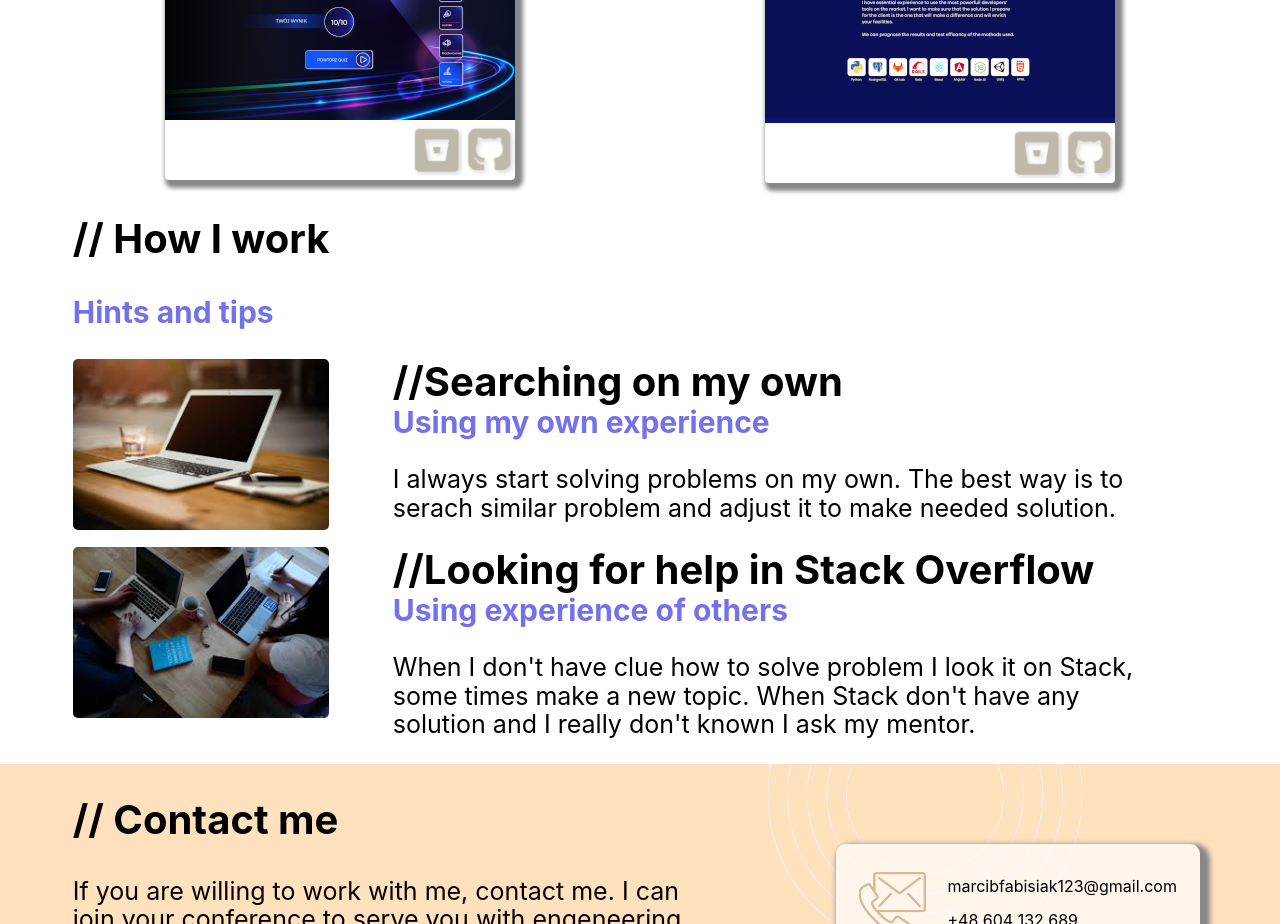
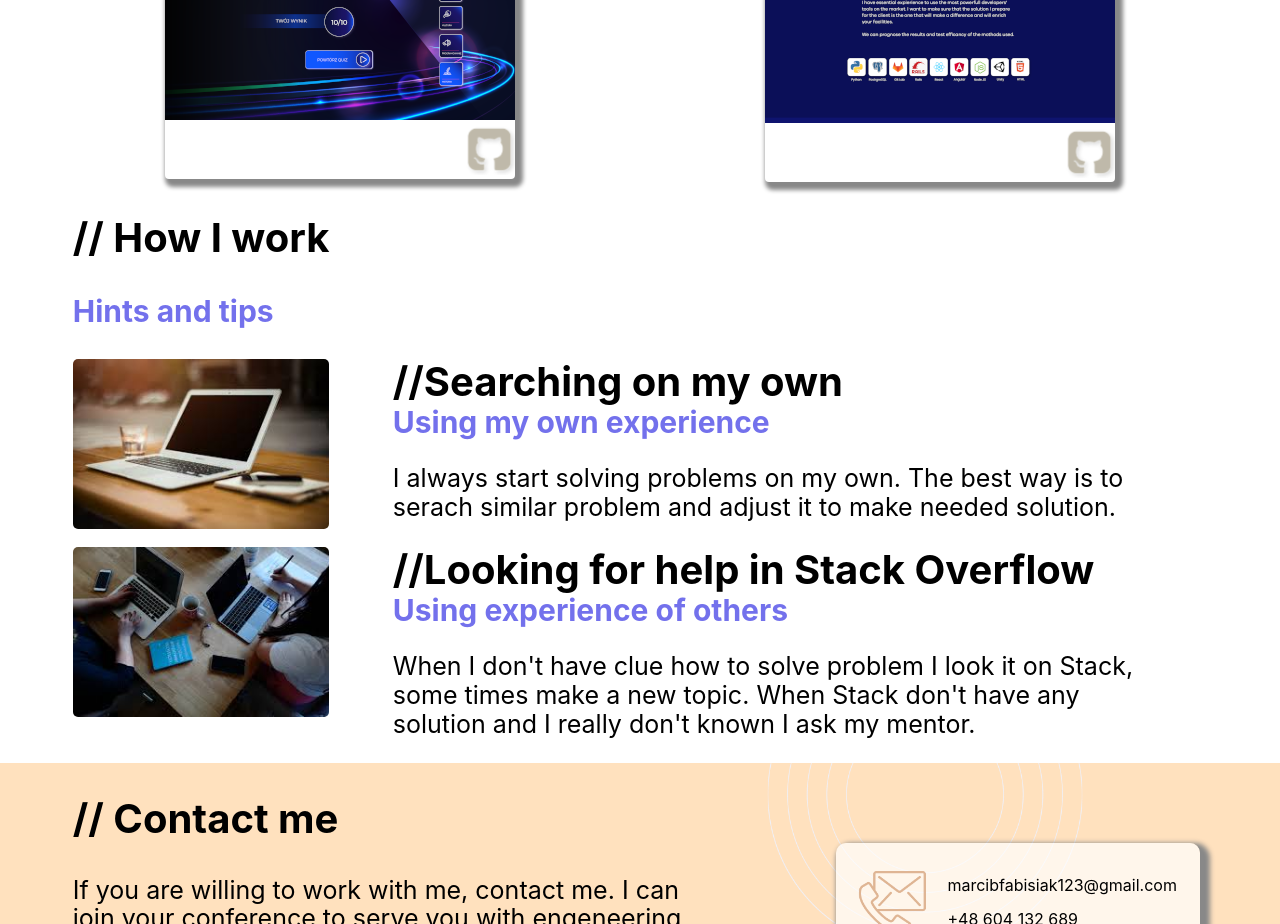
Before and after one commit to marcinfabisiak97/project1PortfolioReact, a React (Create React App) app: page / in a window 1280 px wide. Shown: the part 2160-3084 px from the top of the page. Built offline with nearby package versions, Linux system fonts and the light colour scheme.

Commit message:
change to the links

```diff
--- a/src/components/Myworks/Portfolios/index.js
+++ b/src/components/Myworks/Portfolios/index.js
@@ -10,7 +10,7 @@ const Portfolios = () => {
                 <div className="portfolios__view">
                     <img src={porfolio01} alt='porfolio' />
                     <div className="portfolios__links">
-                        <a target='blank' href='https://bitbucket.org/marcinfabisiak123/pr2/src/dev/'><img src={bitbucketicon} /></a>
+
                         <a target='blank' href='https://github.com/marcinfabisiak97/quizReact'><img src={github} /></a>
                     </div>
                 </div>
@@ -19,7 +19,7 @@ const Portfolios = () => {
                 <div className="portfolios__view">
                     <img src={porfolio02} alt='porfolio' />
                     <div className="portfolios__links">
-                        <a target='blank' href='https://bitbucket.org/marcinfabisiak123/pr3/src/dev/'><img src={bitbucketicon} /></a>
+
                         <a target='blank' href='https://github.com/marcinfabisiak97/cv-projekt3-rem-Typescript'><img src={github} /></a>
                     </div>
                 </div>
```
